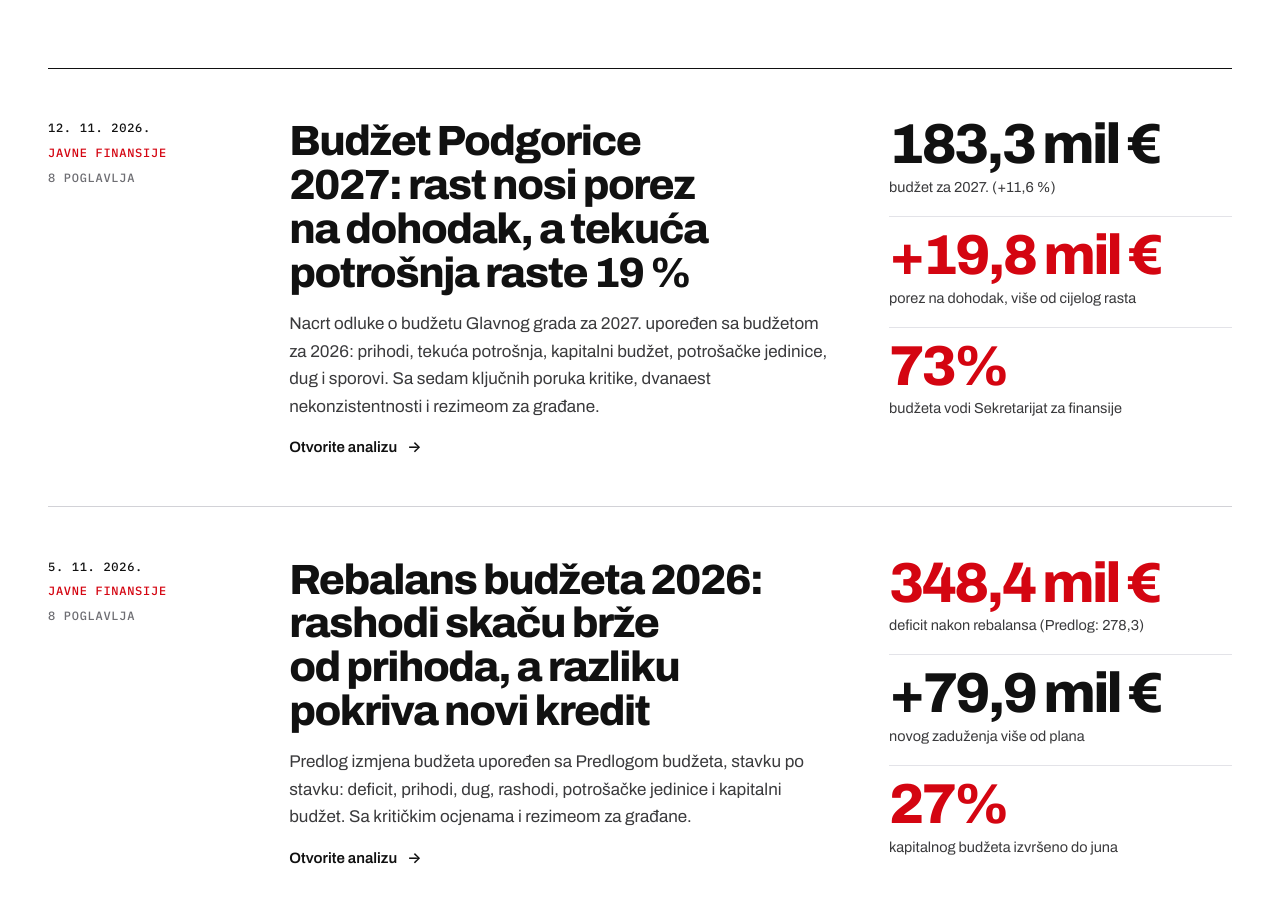
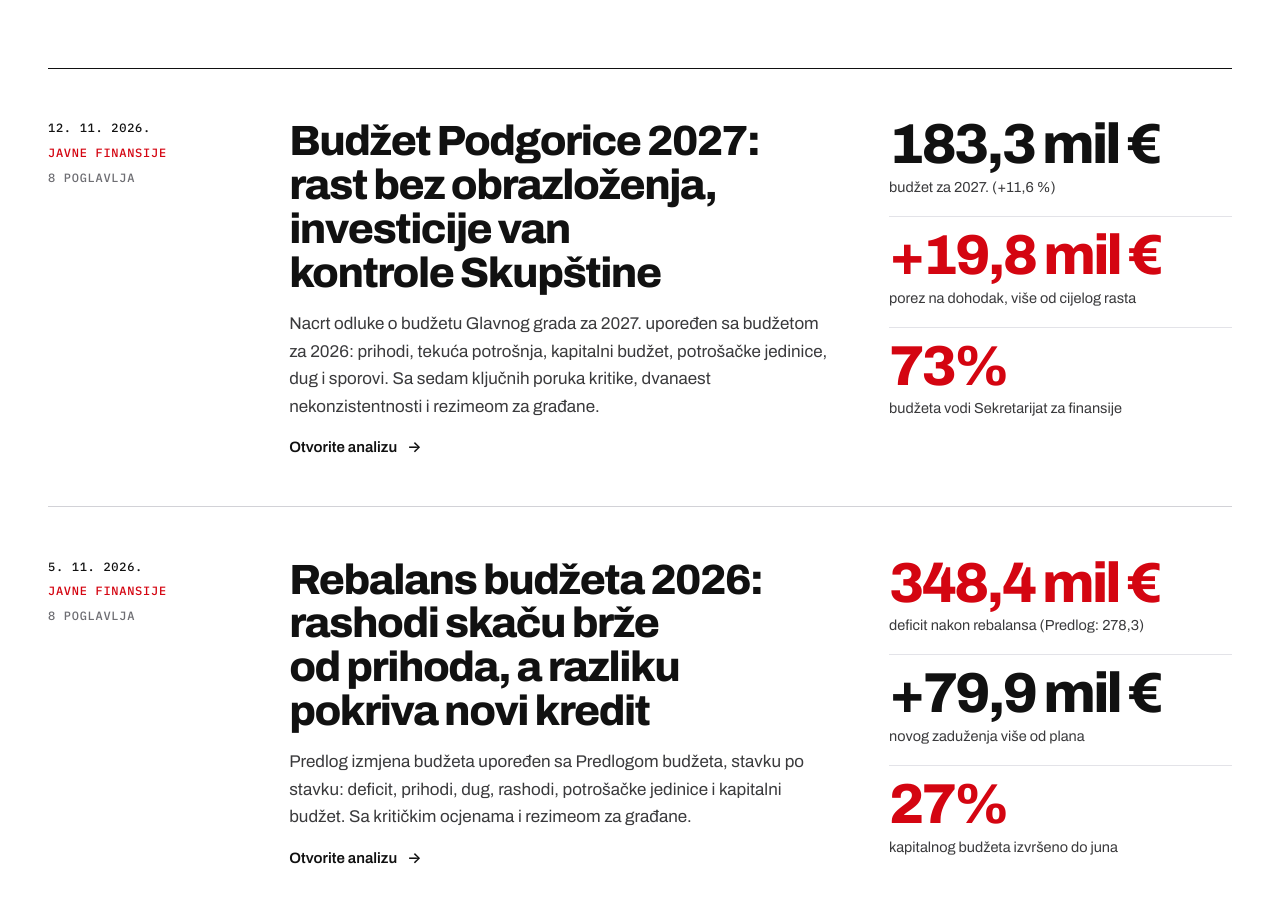
Before and after one commit to MilosVukovic2024/podaci.me, a plain HTML site: page index.html in a window 1280 px wide. Shown: the part 1922-2824 px from the top of the page. Drawn offline with Linux system fonts and the light colour scheme.

Commit message:
Budžet Podgorice 2027: kritički naslov
Naslov, opis i OG slika nose kritičku poruku: rast bez obrazloženja,
investicije van kontrole Skupštine. Isto na listi analiza na naslovnoj.

Co-Authored-By: Claude Opus 5.5 <noreply@anthropic.com>
Claude-Session: https://claude.ai/code/session_01AQo9Q2XwhNd8QygncsNB6f

```diff
--- a/index.html
+++ b/index.html
@@ -203,7 +203,7 @@ a.area:hover h3{color:var(--accent-text)}
           <a class="an" href="/analize/budzet-podgorice-2027/">
             <p class="an__meta"><time datetime="2026-11-12">12. 11. 2026.</time><b>Javne finansije</b><span>8 poglavlja</span></p>
             <div class="an__body">
-              <h3>Budžet Podgorice 2027: rast nosi porez na dohodak, a tekuća potrošnja raste 19&nbsp;%</h3>
+              <h3>Budžet Podgorice 2027: rast bez obrazloženja, investicije van kontrole Skupštine</h3>
               <p class="dek">Nacrt odluke o budžetu Glavnog grada za 2027. upoređen sa budžetom za 2026: prihodi, tekuća potrošnja, kapitalni budžet, potrošačke jedinice, dug i sporovi. Sa sedam ključnih poruka kritike, dvanaest nekonzistentnosti i rezimeom za građane.</p>
               <span class="an__go">Otvorite analizu <span class="arr" aria-hidden="true">→</span></span>
             </div>
```
Also changed, not shown: analize/budzet-podgorice-2027/index.html (+5 -5 lines), og-budzet-podgorice-2027.png.
